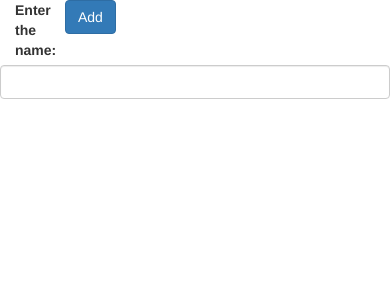
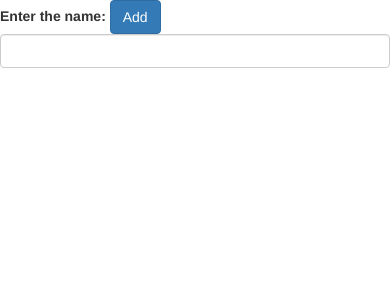
Before and after one commit to jayesh10/chat, a PHP site: page / in a window 390 px wide. Shown: the top 300 px of the page. Run offline with PHP 8.4, Linux system fonts and the light colour scheme; some libraries are stand-ins or nearby versions.

Commit message:
Updated index.php

```diff
--- a/index.php
+++ b/index.php
@@ -13,7 +13,7 @@
   <form>
  	<div class="row">
   			<div class="form-group form-inline">
-  					<label id="name-id"class="col-xs-2">Enter the name:</label>
+  					<label id="name-id"class="">Enter the name:</label>
 
 					  <input type="text" class="form-control col-xs-8" id="name">
 
```
